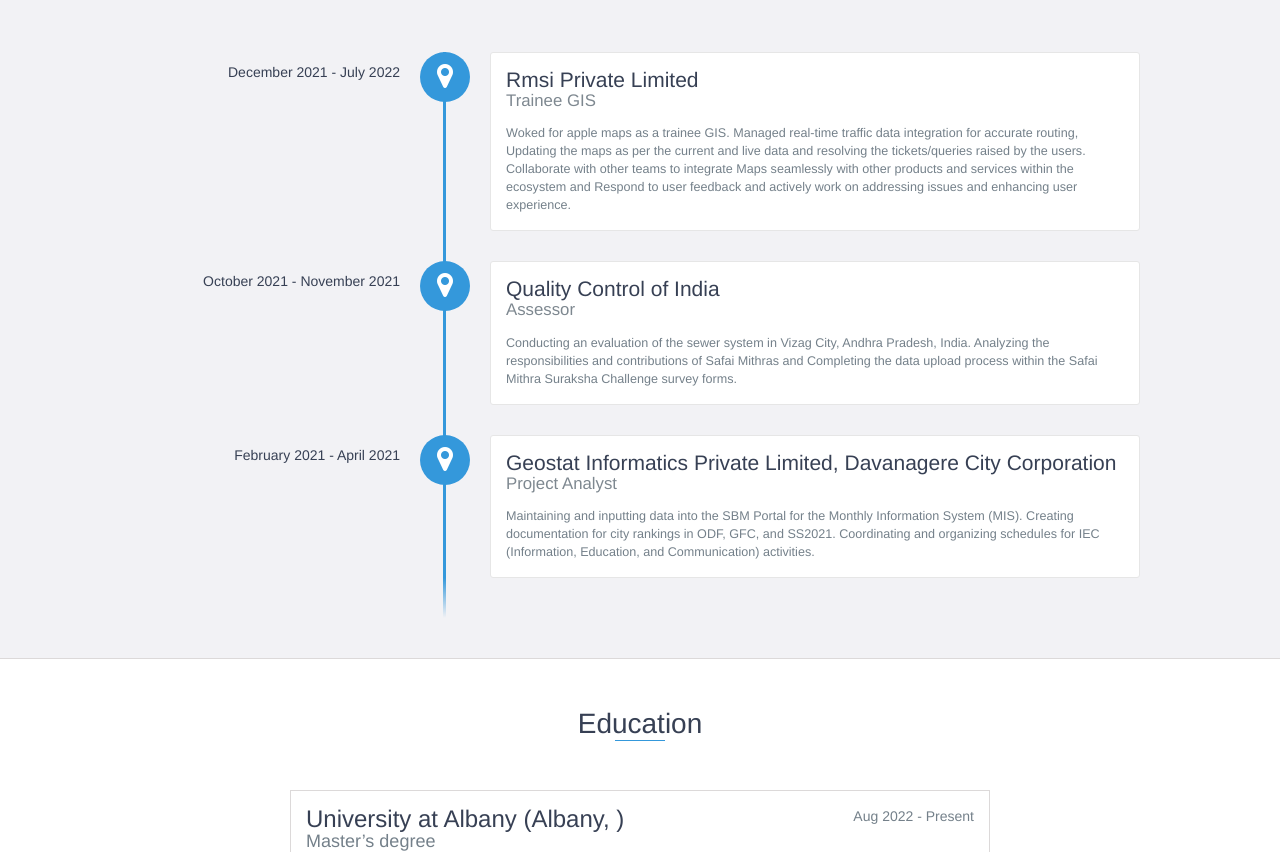
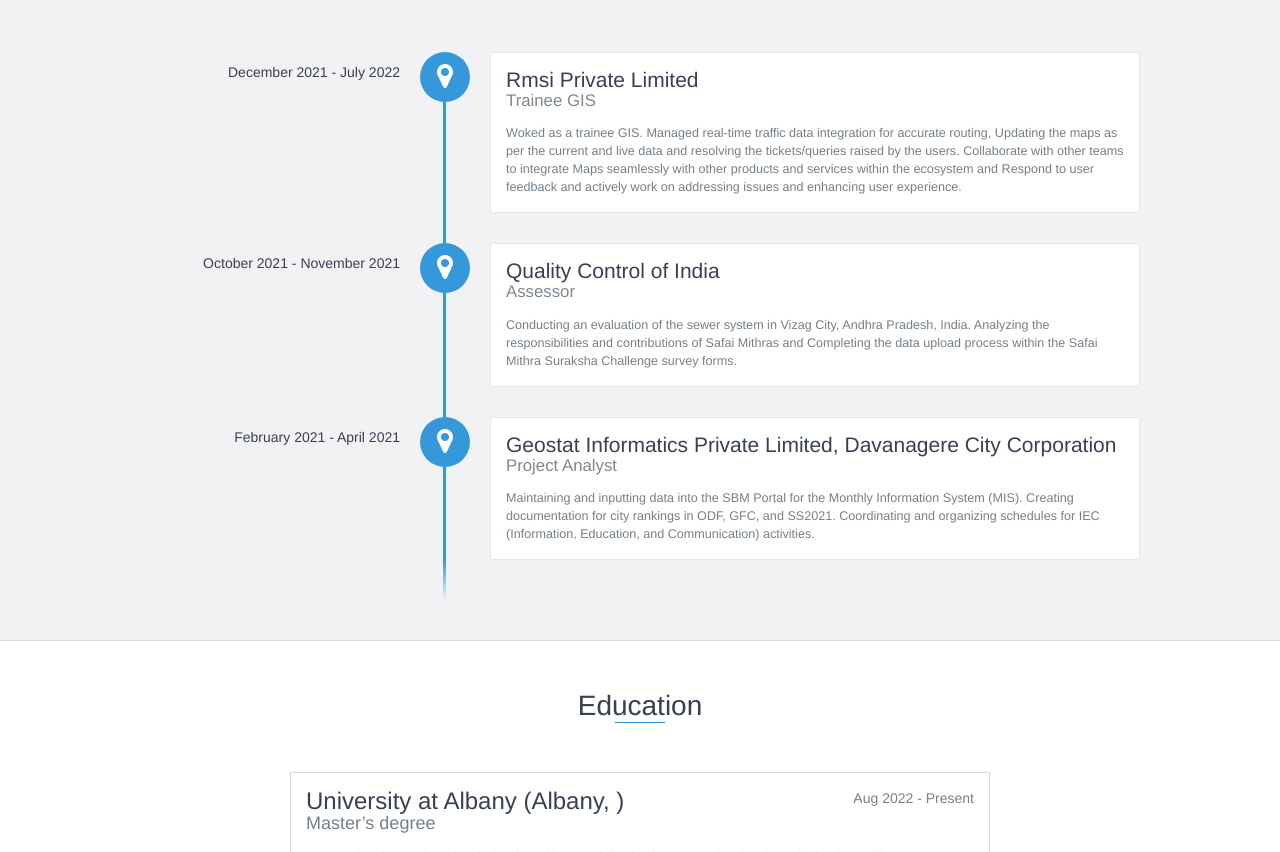
Before and after one commit to LikithaBoora/portfolio, a website: page index.html in a window 1280 px wide. Shown: the part 1140-1992 px from the top of the page. Drawn offline with nearby package versions, Linux system fonts and the light colour scheme.

Commit message:
Update index.html

```diff
--- a/index.html
+++ b/index.html
@@ -91,7 +91,7 @@
                 <h3>Rmsi Private Limited</h3>
                 <h4>Trainee GIS</h4>
                 <p>
-                    Woked for apple maps as a trainee GIS. Managed real-time traffic data integration for accurate routing, Updating the maps as per the current and live data and resolving the tickets/queries raised by the users. Collaborate with other teams to integrate Maps seamlessly with other products and services within the ecosystem and Respond to user feedback and actively work on addressing issues and enhancing user experience.
+                    Woked as a trainee GIS. Managed real-time traffic data integration for accurate routing, Updating the maps as per the current and live data and resolving the tickets/queries raised by the users. Collaborate with other teams to integrate Maps seamlessly with other products and services within the ecosystem and Respond to user feedback and actively work on addressing issues and enhancing user experience.
                 </p>
             </div>
 
```
